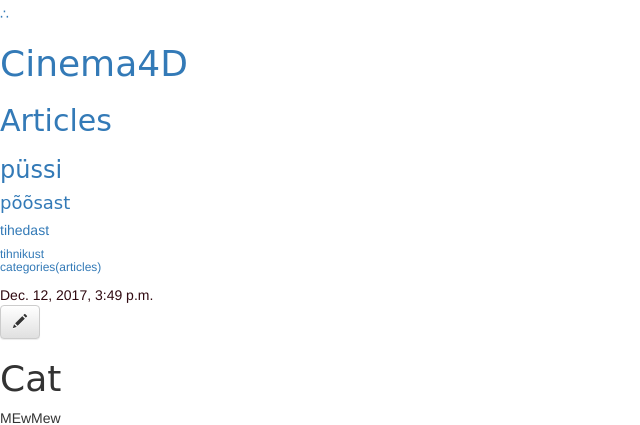
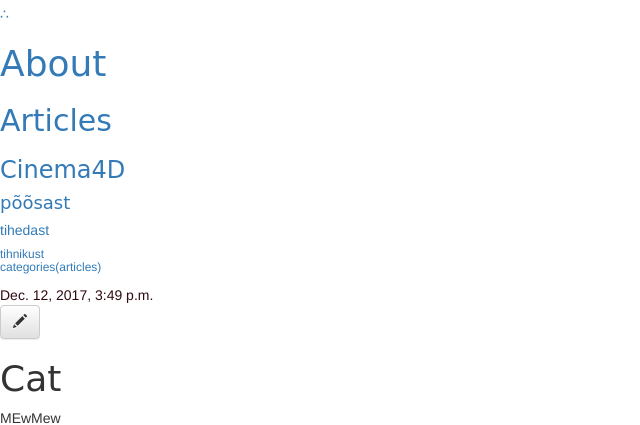
Before and after one commit to paulake/New_blog, a Django app: page /post/1/ in a window 1280 px wide. Shown: the part 641-1066 px from the top of the page, without its empty margins (0-640 px from the left). Run offline with Django 3.2, Linux system fonts and the light colour scheme; data comes from the database, SQL or seed files in the repository; some libraries are stand-ins or nearby versions.

Commit message:
made about app

```diff
--- a/blog/templates/blog/base.html
+++ b/blog/templates/blog/base.html
@@ -90,9 +90,9 @@
                 <!-- LUULE-->
             <div id="content-LUULE">
                 <a href="/post/6/" class="Hence"><p>&#8756;</p></a>
-                <a href="/Cinema4D/" class="Poiss"><h1>Cinema4D</h1></a>
+                <a href="/About/" class="Poiss"><h1>About</h1></a>
                 <a href="/Articles/" class="Otsis"><h2>Articles</h2>
-                <a href="Pyssi" class="Pyssi"><h3>p&uuml;ssi</h3>
+                <a href="/Cinema4D/" class="Pyssi"><h3>Cinema4D</h3>
                 <a href="P66sast" class="P66sast"><h4>p&otilde;&otilde;sast</h4>
                 <a href="Tihedast" class="Tihedast"><h5>tihedast</h5>
                 <a href="post/category/general/" class="Tihnikust"><h6>tihnikust<p>categories(articles)</p></h6>
```
